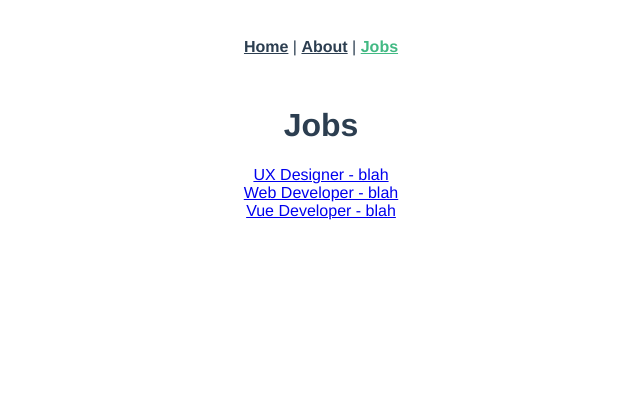
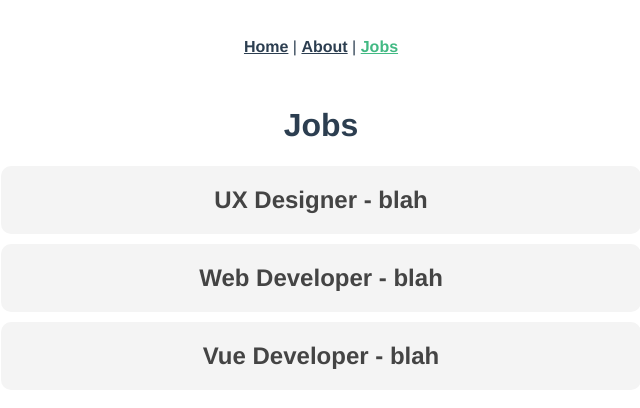
Before and after one commit to jacques-navarro/vue-router, a Vue app: page /jobs in a window 1280 px wide. Shown: the top 408 px of the page, without its empty margins (319-959 px from the left). Built offline with nearby package versions, Linux system fonts and the light colour scheme.

Commit message:
Add style to Jobs.vue

```diff
--- a/src/views/jobs/JobDetails.vue
+++ b/src/views/jobs/JobDetails.vue
@@ -1,5 +1,5 @@
 <template>
-    <h1>Job Details</h1>
+    <h2>Job Details</h2>
     <p>The job id is {{ id }}</p>
 </template>
 
--- a/src/views/jobs/Jobs.vue
+++ b/src/views/jobs/Jobs.vue
@@ -1,8 +1,8 @@
 <template>
   <h1>Jobs</h1>
-  <div v-for="job in jobs">
-    <router-link :to="{name: 'JobDetails', params: { id: job.id}}"
-      >{{ job.title }} - {{ job.details }}</router-link
+  <div v-for="job in jobs" :key="job.id" class="job">
+    <router-link :to="{ name: 'JobDetails', params: { id: job.id } }"
+      ><h2>{{ job.title }} - {{ job.details }}</h2></router-link
     >
   </div>
 </template>
@@ -21,4 +21,20 @@ export default {
 };
 </script>
 
-<style></style>
+<style>
+.job h2 {
+  background: #f4f4f4;
+  padding: 20px;
+  border-radius: 10px;
+  margin: 10px auto;
+  max-width: 600px;
+  cursor: pointer;
+  color: #444;
+}
+.job h2:hover {
+  background: #ddd;
+}
+.job a {
+  text-decoration: none;
+}
+</style>
```
